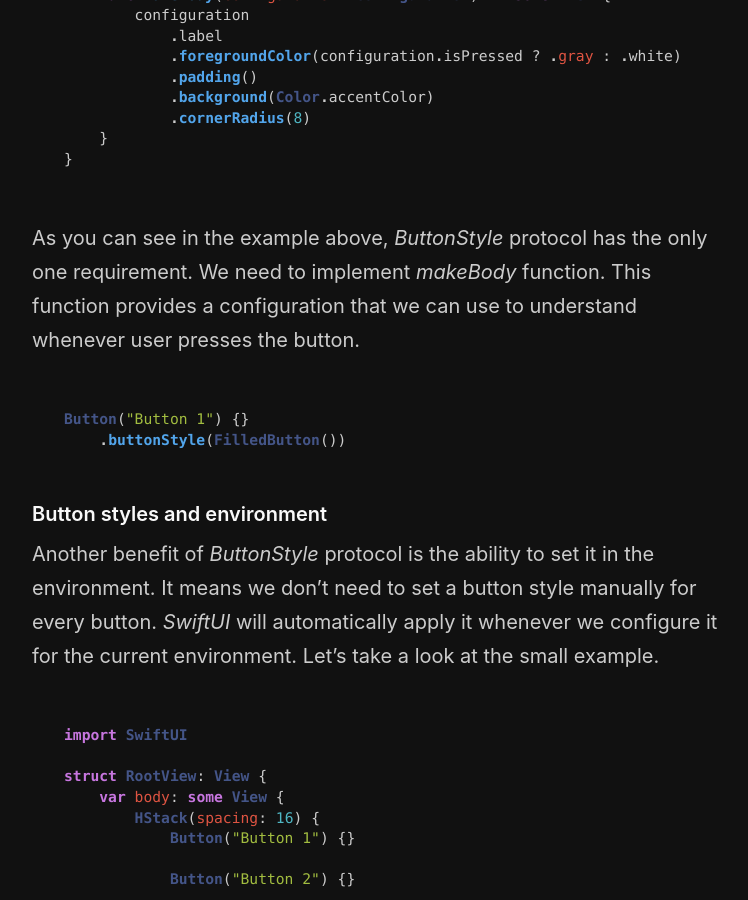
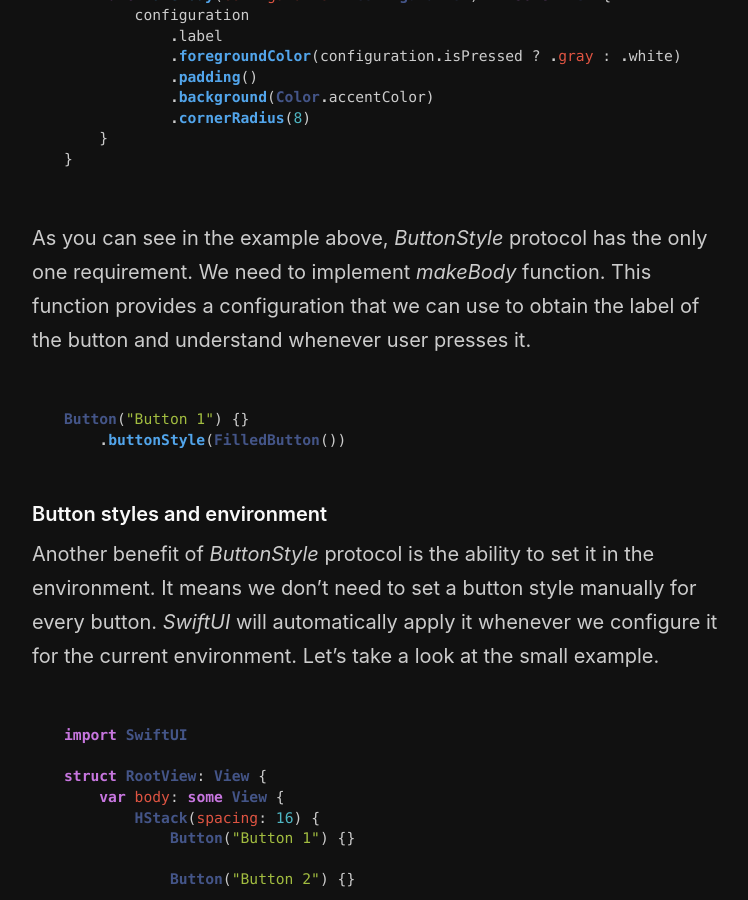
Before and after one commit to mecid/mecid.github.io, a Jekyll site: the page built from _posts/2020-02-19-mastering-buttons-in-swiftui.md, in a window 1280 px wide and 900 px high, scrolled down 2348 px. Shown: the whole window, without its empty margins (258-1006 px from the left). Built offline with Jekyll 4.4.1, drawn with Linux system fonts in a browser that asks for light colours.

Commit message:
Update 2020-02-19-mastering-buttons-in-swiftui.md

````diff
--- a/_posts/2020-02-19-mastering-buttons-in-swiftui.md
+++ b/_posts/2020-02-19-mastering-buttons-in-swiftui.md
@@ -68,7 +68,7 @@ struct FilledButton: ButtonStyle {
 }
 ```
 
-As you can see in the example above, *ButtonStyle* protocol has the only one requirement. We need to implement *makeBody* function. This function provides a configuration that we can use to understand whenever user presses the button.
+As you can see in the example above, *ButtonStyle* protocol has the only one requirement. We need to implement *makeBody* function. This function provides a configuration that we can use to obtain the label of the button and understand whenever user presses it.
 
 ```swift
 Button("Button 1") {}
````
